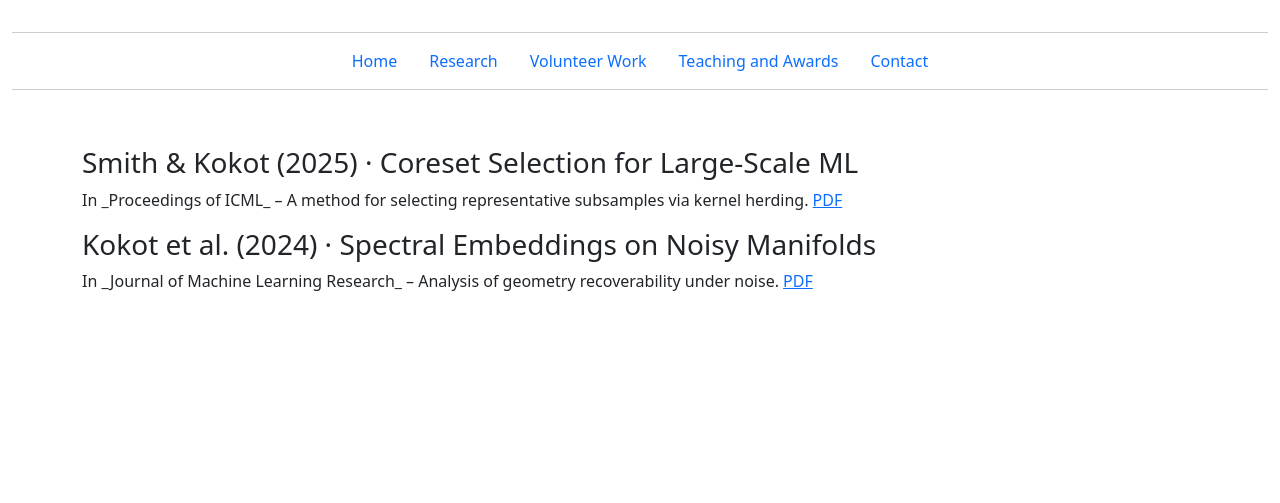
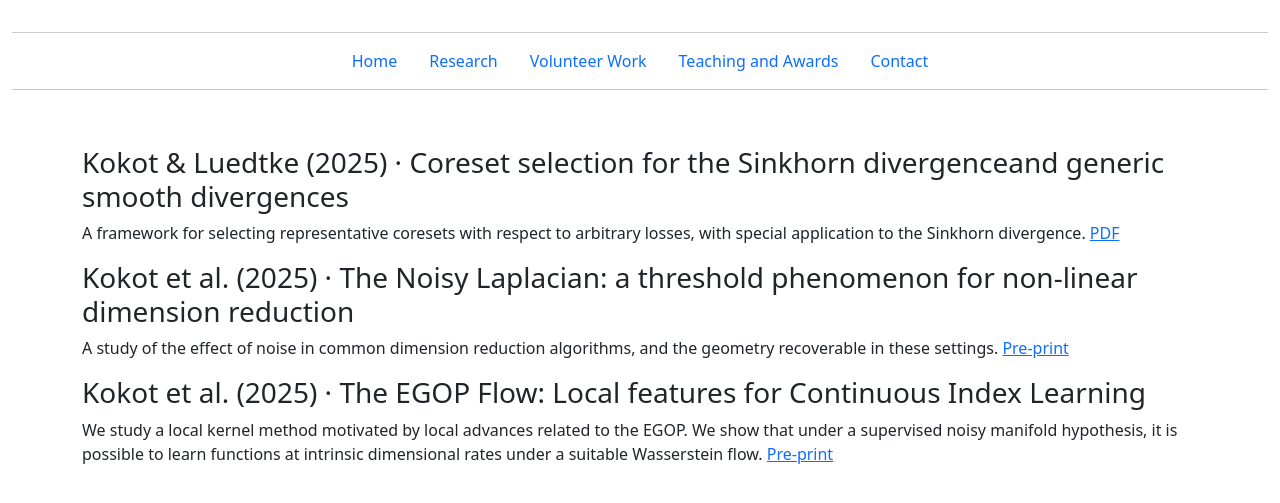
Before and after one commit to amkokot/alex_kokot, a Jekyll site: the page built from research.md, in a window 1280 px wide. Shown: the top 503 px of the page. Built offline with Jekyll 4.4.1, drawn with Linux system fonts in a browser that asks for light colours.

Commit message:
Pre-prints

```diff
--- a/research.md
+++ b/research.md
@@ -6,13 +6,20 @@ permalink: /research/
 
 <div class="section-list">
   <div class="item">
-    <h3>Smith & Kokot (2025) · Coreset Selection for Large-Scale ML</h3>
-    <p>In _Proceedings of ICML_ – A method for selecting representative subsamples via kernel herding. <a href="https://arxiv.org/abs/1234.5678" target="_blank" rel="noopener">PDF</a></p>
+    <h3>Kokot & Luedtke (2025) · Coreset selection for the Sinkhorn divergenceand generic smooth divergences </h3>
+    <p>A framework for selecting representative coresets with respect to arbitrary losses, with special application to the Sinkhorn divergence. <a href="https://arxiv.org/pdf/2504.20194" target="_blank" rel="noopener">PDF</a></p>
   </div>
 
   <div class="item">
-    <h3>Kokot et al. (2024) · Spectral Embeddings on Noisy Manifolds</h3>
-    <p>In _Journal of Machine Learning Research_ – Analysis of geometry recoverability under noise. <a href="https://jmlr.org/papers/volume20/1234/1234.pdf" target="_blank" rel="noopener">PDF</a></p>
+    <h3>Kokot et al. (2025) · The Noisy Laplacian: a threshold phenomenon for non-linear dimension
+reduction</h3>
+    <p>A study of the effect of noise in common dimension reduction algorithms, and the geometry recoverable in these settings. <a href="{{ site.baseurl }}/assets/Documents/Noisy_Lap_v4.pdf" target="_blank" rel="noopener">Pre-print</a></p>
+  </div>
+
+  <div class="item">
+    <h3>Kokot et al. (2025) · The EGOP Flow: Local features for Continuous Index Learning
+</h3>
+    <p>We study a local kernel method motivated by local advances related to the EGOP. We show that under a supervised noisy manifold hypothesis, it is possible to learn functions at intrinsic dimensional rates under a suitable Wasserstein flow. <a href="{{ site.baseurl }}/assets/Documents/EGOP_flow_v2.pdf" target="_blank" rel="noopener">Pre-print</a></p>
   </div>
 
   <!-- Add more papers here in the same format -->
```
